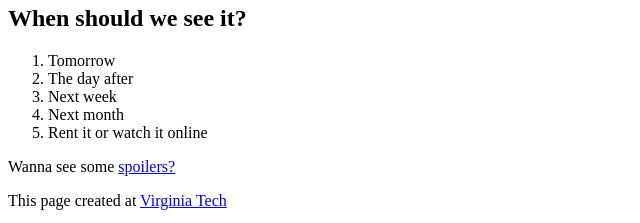
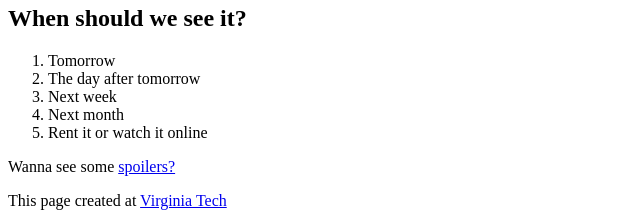
Before and after one commit to lschwartz1/review, a plain HTML site: page index.html in a window 1280 px wide. Shown: the part 852-1075 px from the top of the page, 0-640 px from the left. Drawn offline with Linux system fonts and the light colour scheme.

Commit message:
Second
I added a word

```diff
--- a/index.html
+++ b/index.html
@@ -18,7 +18,7 @@
 <h2>When should we see it?</h2>
 <ol>
   <li>Tomorrow</li>
-  <li>The day after</li>
+  <li>The day after tomorrow</li>
 <li>Next week</li>
 <li>Next month</li>
 <li>Rent it or watch it online</li>
```
